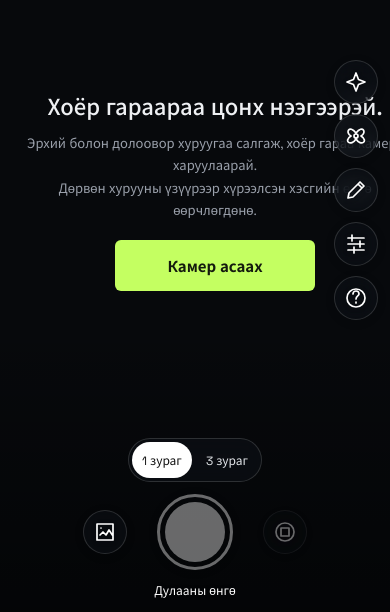
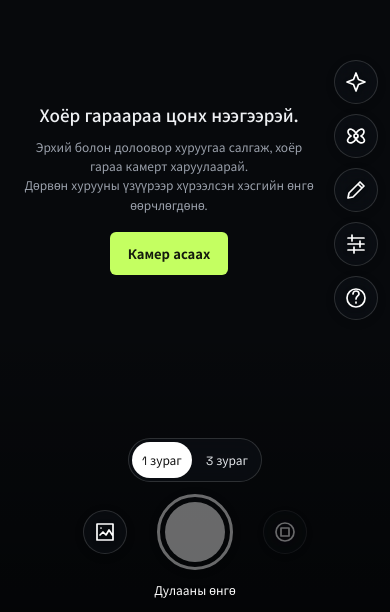
Before and after one commit to zarp1999/finger-window, a React (Vite) app: page / in a window 390 px wide. Shown: the part 232-844 px from the top of the page. Built offline with nearby package versions, Linux system fonts and the light colour scheme.

Commit message:
Update Site source

```diff
--- a/src/compact.css
+++ b/src/compact.css
@@ -104,11 +104,17 @@ html,body,#root{width:100%;height:100%;overflow:hidden}
 .camera-app.compact-app .effect-scope{left:50%;transform:translateX(-50%);top:max(20px,env(safe-area-inset-top));background:#11151d65;border:1px solid #ffffff25;border-radius:18px;font-size:11px;padding:6px 12px}
 .camera-app.compact-app .photo-shot{top:max(76px,calc(env(safe-area-inset-top) + 60px));left:64px;right:64px;background:#11151d70;font-size:13px}
 .camera-app .camera-notice{bottom:210px;left:16px;right:72px;z-index:5}
-.camera-app.compact-app .welcome{left:20px;right:72px;max-width:460px;margin:auto;padding:18px 0}
+.camera-app.compact-app .welcome{left:20px;right:72px;width:auto;max-width:460px;margin:auto;padding:18px 0}
 .camera-app.compact-app .welcome h2{font-size:22px}
 .camera-app.compact-app .welcome .window-icon{display:none}
 .settings-language{display:flex;gap:8px;margin-bottom:20px}
 .settings-language button{min-height:44px;padding:8px 18px;border-radius:22px}
+@media(max-width:760px){
+ .camera-app.compact-app .welcome h2{font-size:17px;line-height:1.4;margin-bottom:10px}
+ .camera-app.compact-app .welcome p{font-size:12px;line-height:1.6;margin-bottom:16px;overflow-wrap:anywhere}
+ .camera-app.compact-app .welcome .primary{font-size:13px;min-width:0;max-width:100%;padding:12px 18px}
+ .camera-app.compact-app .welcome .privacy{font-size:10px;margin:10px 0 0}
+}
 @media(max-height:560px){
  .camera-app .camera-tools{gap:4px;right:max(8px,env(safe-area-inset-right))}
  .camera-app .capture-dock{left:max(132px,calc(env(safe-area-inset-left) + 128px));width:220px;gap:6px;bottom:max(8px,env(safe-area-inset-bottom))}
```
